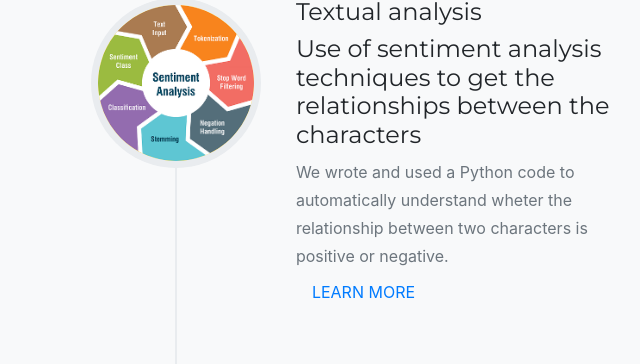
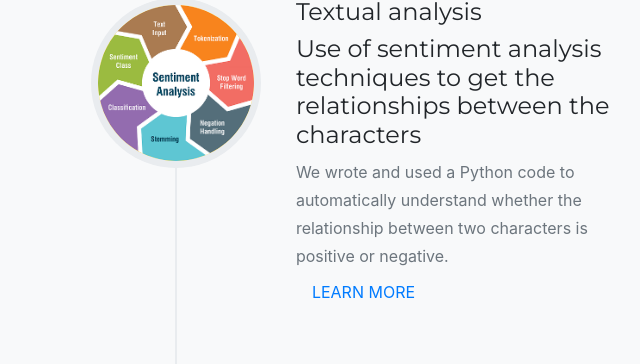
Before and after one commit to Lotro/lotro.github.io, a website with bundled scripts: page LOTRO webiste/index.html in a window 1280 px wide. Shown: the part 2134-2498 px from the top of the page, 464-1104 px from the left. Built offline with nearby package versions, Linux system fonts and the light colour scheme; a web font is replaced by a local one.

Commit message:
Update index.html

```diff
--- a/LOTRO webiste/index.html
+++ b/LOTRO webiste/index.html
@@ -223,7 +223,7 @@
                   <h4 class="subheading">Use of sentiment analysis techniques to get the relationships between the characters</h4>
                 </div>
                 <div class="timeline-body">
-                  <p class="text-muted">We wrote and used a Python code to automatically understand wheter the relationship between two characters is positive or negative.<a class="nav-link js-scroll-trigger" href="#textualanalysis">LEARN MORE</a></p>
+                  <p class="text-muted">We wrote and used a Python code to automatically understand whether the relationship between two characters is positive or negative.<a class="nav-link js-scroll-trigger" href="#textualanalysis">LEARN MORE</a></p>
                 </div>
               </div>
             </li>
```
